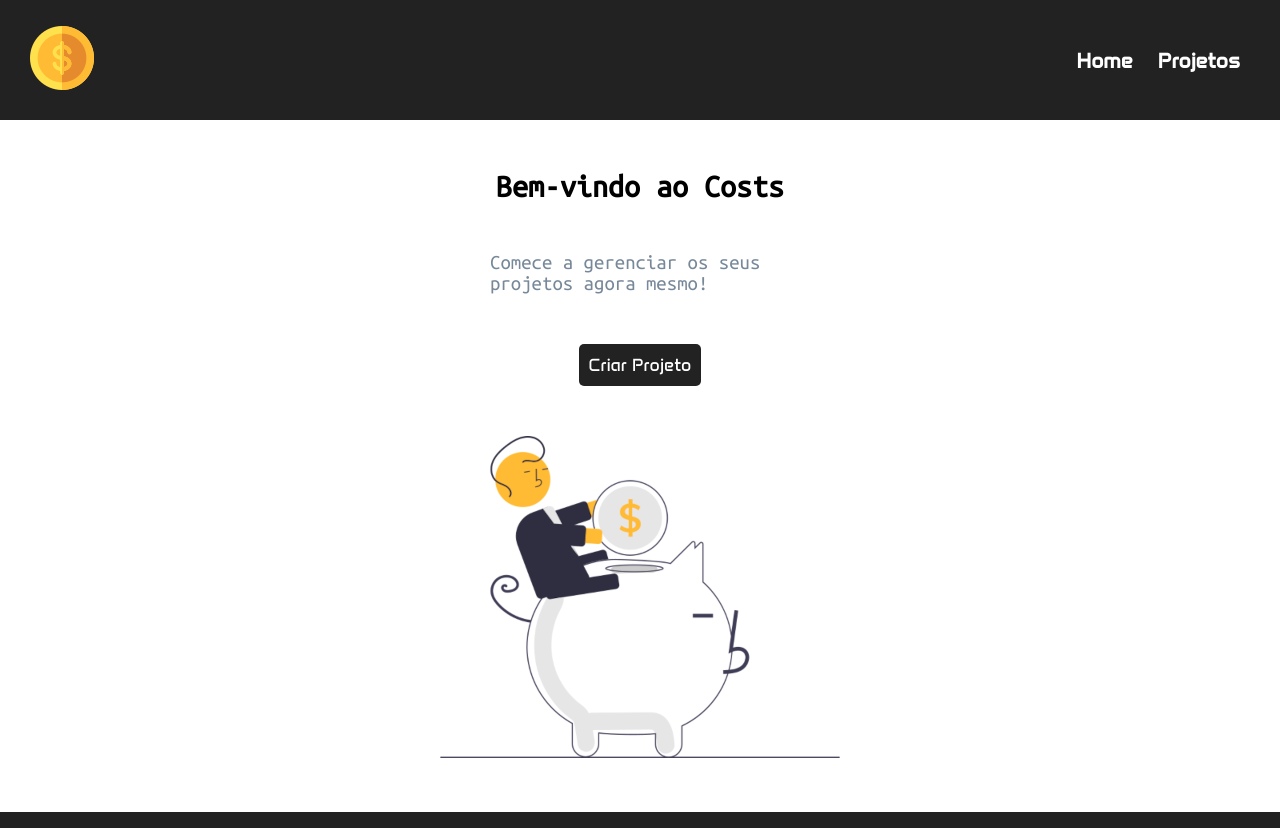
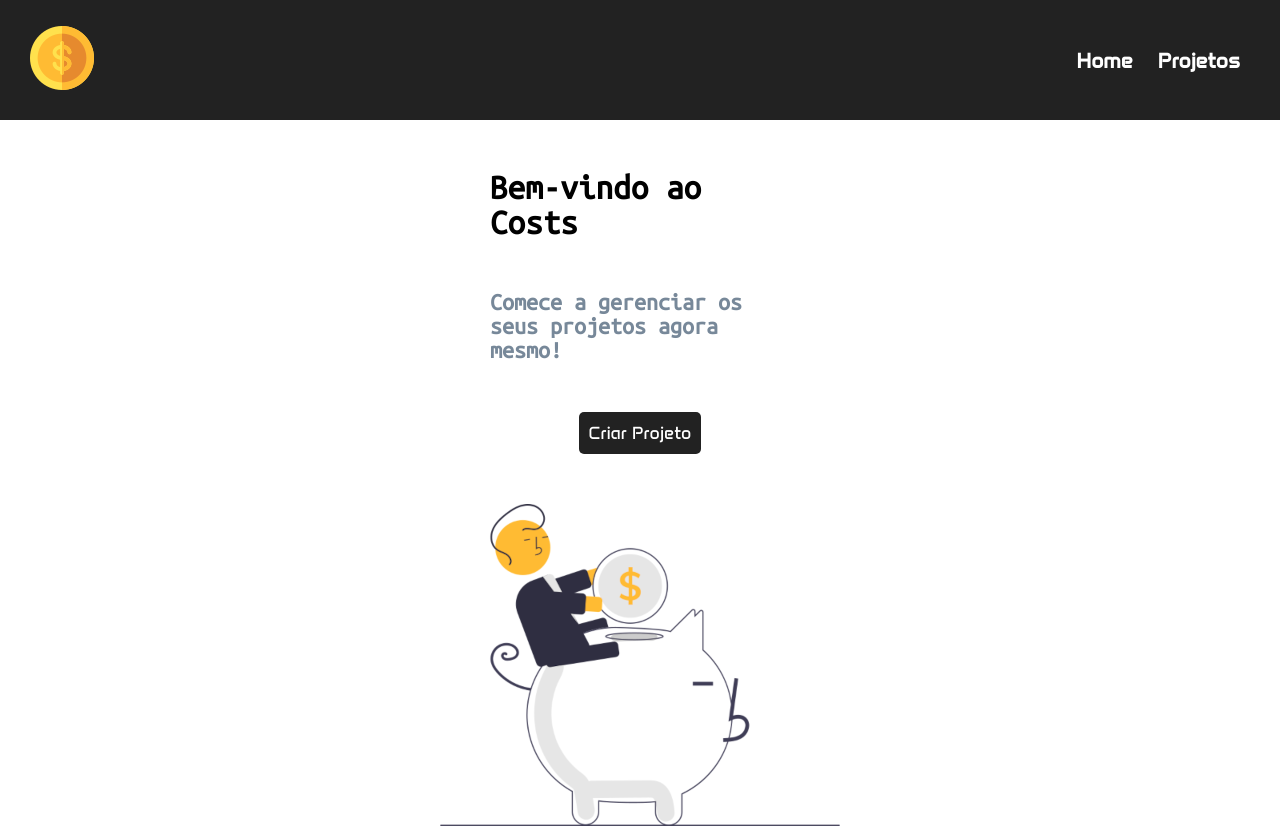
Before and after one commit to Kauadasilvalourenco/clone-costs, a React (Vite) app: page / in a window 1280 px wide. Shown: the top 828 px of the page. Built offline with nearby package versions, Linux system fonts and the light colour scheme.

Commit message:
style: criado breackpoint para aumentar a fonte em telas maiores que 1279px

```diff
--- a/src/components/typography/Typography.module.css
+++ b/src/components/typography/Typography.module.css
@@ -12,5 +12,20 @@
 .p {
     font-family: var(--default-font);
     font-size: var(--paragraph-size);
+    font-weight: bold;
     color: #778899;
 }
+
+@media screen and (min-width: 1280px) {
+    .h1 {
+        font-size: 2.2rem;
+    }
+
+    .h2 {
+        font-size: 1.9rem;
+    }
+
+    .p {
+        font-size: 1.5rem;
+    }
+}
```
